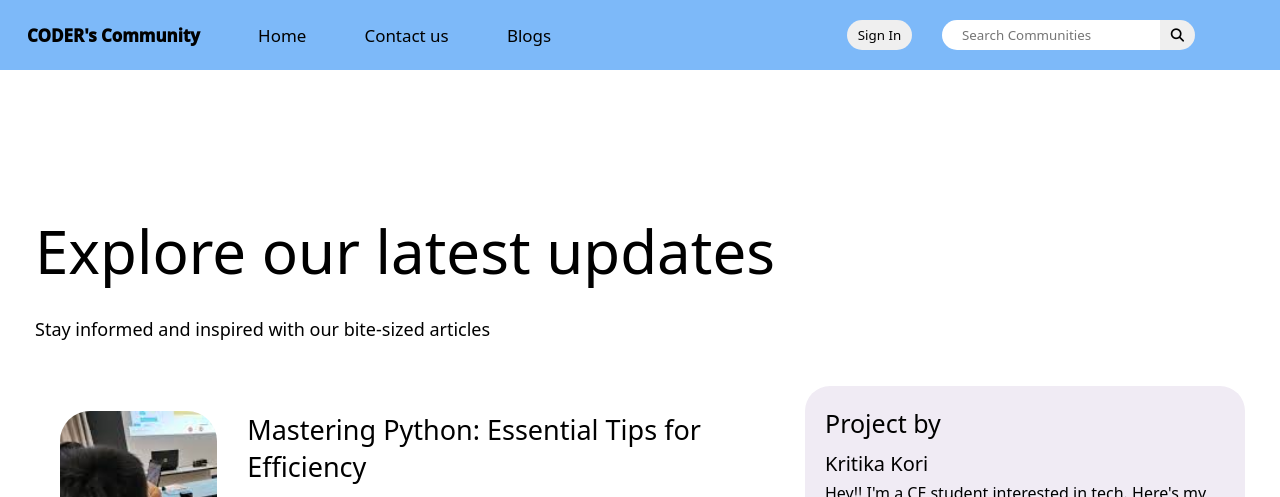
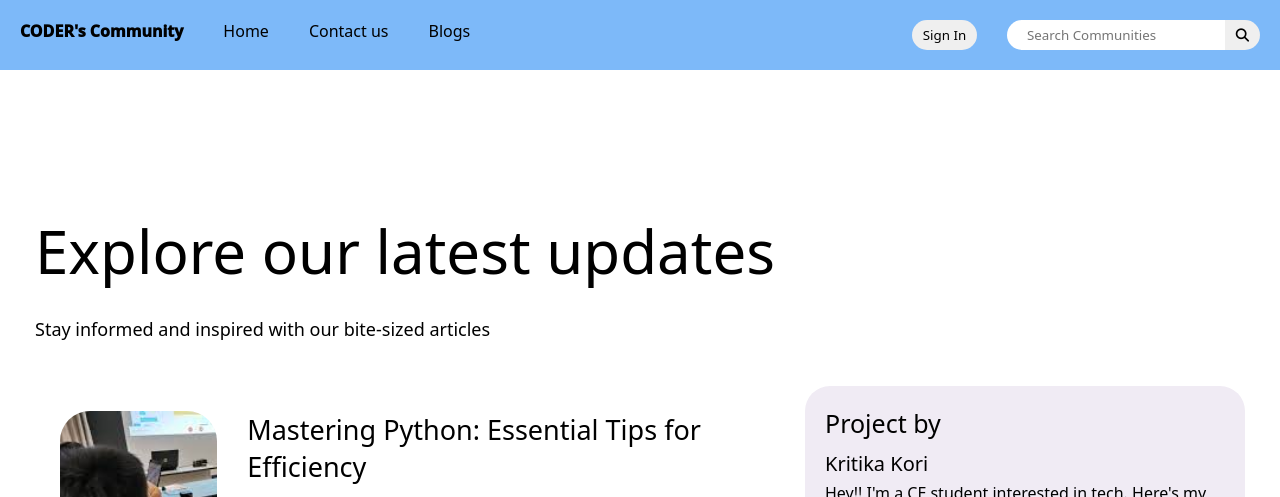
Before and after one commit to kritzxd8/coders-community, a plain HTML site: page blogs.html in a window 1280 px wide. Shown: the top 497 px of the page. Drawn offline with Linux system fonts and the light colour scheme.

Commit message:
navbar updated code

```diff
--- a/blogs.css
+++ b/blogs.css
@@ -142,3 +142,10 @@ project by section */
     margin-top: 20px;
     margin-bottom: 5px;
 }
+
+button.featured-posts-layout.project {
+    background: black;
+    color: white;
+    /* margin-right: 35px; */
+    width: -webkit-fill-available;
+}
--- a/blogs.html
+++ b/blogs.html
@@ -14,18 +14,12 @@
 
 <body>
     <!--nav bar-->
-    <nav class="navbar">
 
-        <ul class="nav-list another">
-
-            <li><a href="index.html" class="mid ">CODER's Community</a></li>
-            <li><a href="index.html">Home</a></li>
-            <li><a href="index.html">Contact us</a></li>
-            <li><a href="blogs.html">Blogs</a></li>
-            <!-- <li><a href="index.html" class="mid ">CODER's Community</a></li> -->
-            <!-- <li><a href="index.html" class="right">Sign in</a></li> -->
-        </ul>
-        <!-- <div class="mid">Coder's Community</div> -->
+    <nav class="nav2">
+        <a href="index.html" class="mid text-nav">CODER's Community</a>
+        <a href="index.html" class="text-nav">Home</a>
+        <a href="index.html" class="text-nav">Contact us</a>
+        <a href="blogs.html" class="text-nav">Blogs</a>
         <div class="rightnav right">
             <button class="sign-in-button hw">Sign In</button>
             <div class="searchbox">
@@ -33,6 +27,7 @@
                 <button class="search-button hw"><i class="fa-solid fa-magnifying-glass"></i></button>
             </div>
         </div>
+
     </nav>
 
     <!-- heading -->
@@ -69,13 +64,17 @@
 
             <div class="featured-posts ">
                 <div class="featured-posts-heading">Featured posts of this month</div>
-                <p class="featured-posts-layout project">Cutting Edge: In the Spotlight - Unveiling the Next Generation of
+                <p class="featured-posts-layout project">Cutting Edge: In the Spotlight - Unveiling the Next Generation
+                    of
                     Technological Breakthroughs</p>
-                <p class="featured-posts-layout project">Feature Focus: Exploring the Cutting-Edge Features and Functions of
+                <p class="featured-posts-layout project">Feature Focus: Exploring the Cutting-Edge Features and
+                    Functions of
                     Innovations</p>
-                <p class="featured-posts-layout project">Tech Talk: Demystifying the Myths and Realities and Its Implications
+                <p class="featured-posts-layout project">Tech Talk: Demystifying the Myths and Realities and Its
+                    Implications
                     for Tomorrow</p>
-                <p class="featured-posts-layout project">Deep Dive: Decoding the Complexities of Technology and Its Practical
+                <p class="featured-posts-layout project">Deep Dive: Decoding the Complexities of Technology and Its
+                    Practical
                     Applications</p>
                 <button class="featured-posts-layout project">Read all</button>
 
--- a/index.css
+++ b/index.css
@@ -7,7 +7,7 @@
 .body{background-color:#ACCECF;}
 /* nav bar */
 
-.navbar{
+/* .navbar{
     display: flex;
     height:70px;
     background-color:rgb(125, 185, 249) ;
@@ -16,43 +16,41 @@
     top: 0;
     font-family: system-ui;
 
-}
-.navbar li{
- display: inline;
- margin: 25px;
- list-style: none;
+} */
 
+.nav2{
+    /* display: flex; */
+    height:70px;
+    background-color:rgb(125, 185, 249) ;
+    align-items: center;
+    position: sticky;
+    top: 0;
+    font-family: system-ui;
 
 }
 
-.navbar li a{
+.text-nav {
+    float: left;
+    margin: 20px;
     text-decoration: none;
-    color: rgb(1, 1, 1);
-    font-size: 1.06rem;
-    /* font-weight: 600; */
-    border: 2px solid transparent;
-}
-
-.navbar li a:hover{
-
-font-size: larger;
-color: white;
+    color: black;
 }
 
 
+.text-nav:hover{
 
-.nav-list{
-    width: 65%;
+    font-size: larger;
+    color: white;
+    }
+
+
+.rightnav {
+    margin: 20px;
+    display: flex;
+    float: right;
+    margin-left: 350px;
 }
 
-.rightnav{
-    margin: 0;
-    display: flex;
-}
-/*
-.right{
-    justify-content: flex-end;
-} */
 
 .searchbox{
     margin: 0;
@@ -60,8 +58,6 @@ color: white;
 }
 
 .text-box{
-    /* width: 70px; */
-    /* border-radius: 65px; */
     margin-right: 0;
     padding-left: 20px;
     margin: auto;
@@ -97,9 +93,6 @@ color: white;
 
 .search-button{
     width: 35px;
-    /* margin: auto;
-    margin-left: 15px;
-    margin-right: 15px; */
     margin: 0;
     border-radius: 0px 65px 65px 0px;
 }
@@ -112,8 +105,8 @@ color: white;
     border-radius: 65px;
 }
 .mid{
-    width: 70%;
-    margin: auto;
+    /* width: 70%; */
+    /* margin: auto; */
     font-weight: 959;
 }
 
```
Also changed, not shown: index.html (+6 -12 lines).
